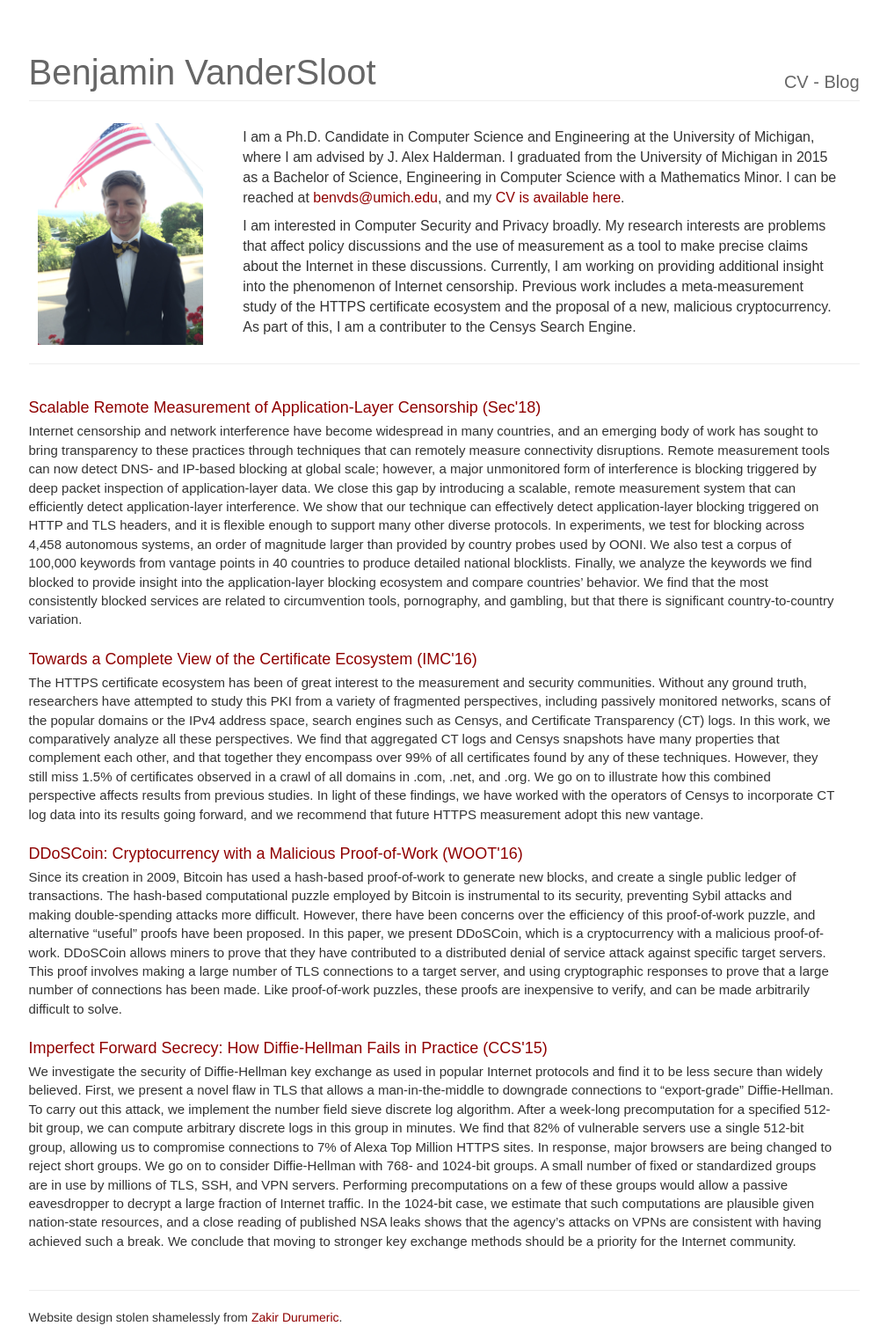
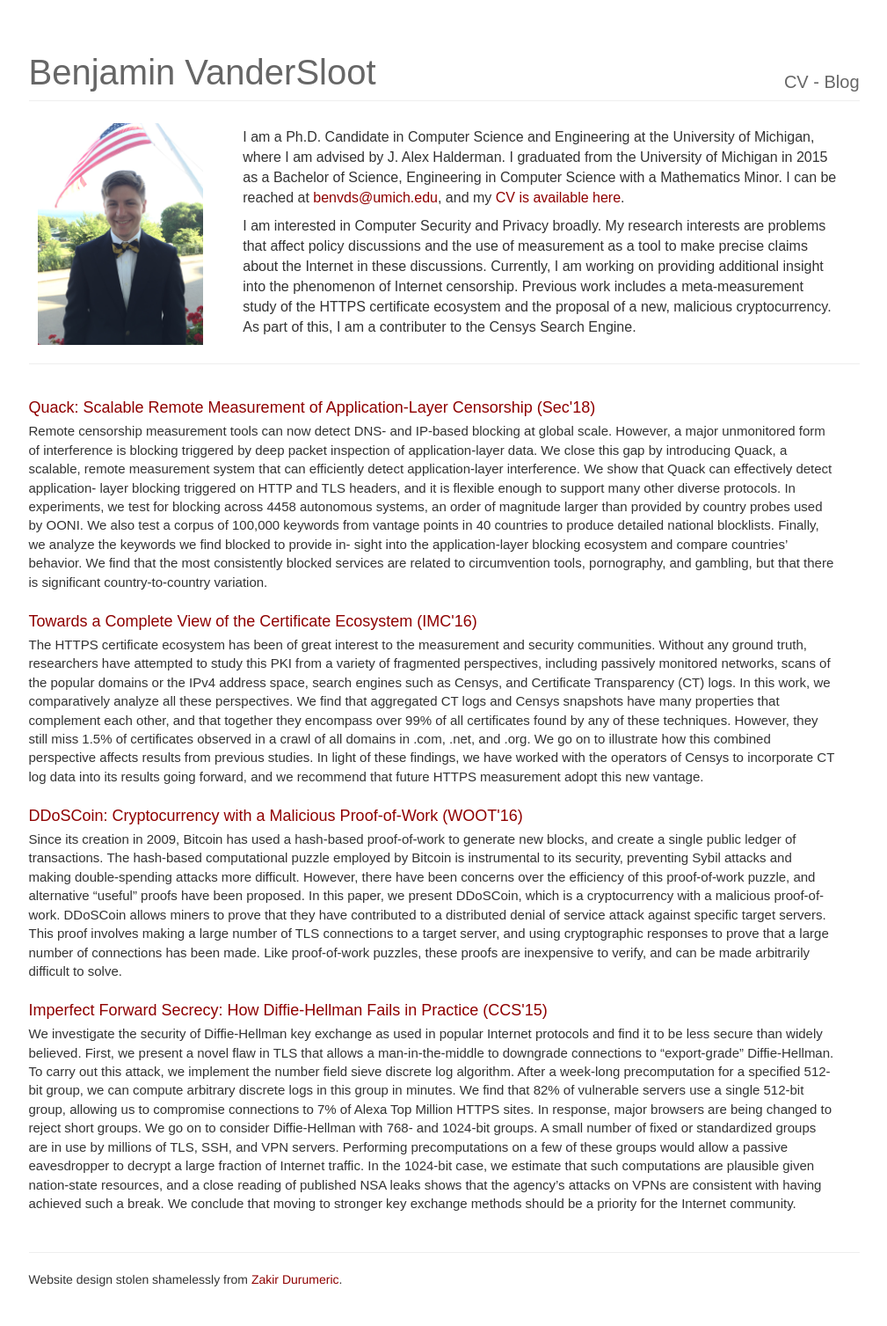
Before and after one commit to umbernhard/mbernhard.com, a Jekyll site: the page built from index.html, in a window 1280 px wide. Shown: the whole page at 88% size, without its empty margins (135-1144 px from the left). Built offline with Jekyll 4.4.1, drawn with Linux system fonts in a browser that asks for light colours; after the commit the page ends 1464 px from its top, so only the background shows below that.

Commit message:
Fix quack for CR

```diff
--- a/_data/papers.yml
+++ b/_data/papers.yml
@@ -1,4 +1,4 @@
-- title: Scalable Remote Measurement of Application-Layer Censorship
+- title: "Quack: Scalable Remote Measurement of Application-Layer Censorship"
   date: 2018-07-23
   authors: Benjamin VanderSloot, Allison McDonald, Will Scott, J. Alex Halderman, Roya Ensafi
   conference: To appear at USENIX Security
@@ -10,25 +10,9 @@
   frontpage: true
   abstract:
     |
-    Internet censorship and network interference have become widespread in many
-    countries, and an emerging body of work has sought to bring transparency to
-    these practices through techniques that can remotely measure connectivity
-    disruptions. Remote measurement tools can now detect DNS- and IP-based
-    blocking at global scale; however, a major unmonitored form of interference
-    is blocking triggered by deep packet inspection of application-layer data.
-    We close this gap by introducing a scalable, remote measurement system that
-    can efficiently detect application-layer interference. We show that our
-    technique can effectively detect application-layer blocking triggered on
-    HTTP and TLS headers, and it is flexible enough to support many other
-    diverse protocols. In experiments, we test for blocking across 4,458
-    autonomous systems, an order of magnitude larger than provided by country
-    probes used by OONI. We also test a corpus of 100,000 keywords from vantage
-    points in 40 countries to produce detailed national blocklists. Finally, we
-    analyze the keywords we find blocked to provide insight into the
-    application-layer blocking ecosystem and compare countries’ behavior. We
-    find that the most consistently blocked services are related to
-    circumvention tools, pornography, and gambling, but that there is
-    significant country-to-country variation.
+    Remote censorship measurement tools can now detect DNS- and IP-based blocking at global scale. However, a major unmonitored form of interference is blocking triggered by deep packet inspection of application-layer data. We close this gap by introducing Quack, a scalable, remote measurement system that can efficiently detect application-layer interference.
+
+    We show that Quack can effectively detect application- layer blocking triggered on HTTP and TLS headers, and it is flexible enough to support many other diverse protocols. In experiments, we test for blocking across 4458 autonomous systems, an order of magnitude larger than provided by country probes used by OONI. We also test a corpus of 100,000 keywords from vantage points in 40 countries to produce detailed national blocklists. Finally, we analyze the keywords we find blocked to provide in- sight into the application-layer blocking ecosystem and compare countries’ behavior. We find that the most consistently blocked services are related to circumvention tools, pornography, and gambling, but that there is significant country-to-country variation.
 - title: An ISP-Scale Deployment of TapDance
   date: 2017-08-01
   authors: Sergey Frolov, Fred Douglas, Will Scott, Allison McDonald, Benjamin VanderSloot, Rod Hynes, Adam Kruger, Michalis Kallitsis, David G. Robinson, Steve Schultze, Nikita Borisov, J. Alex Halderman, and Eric Wustrow
```
